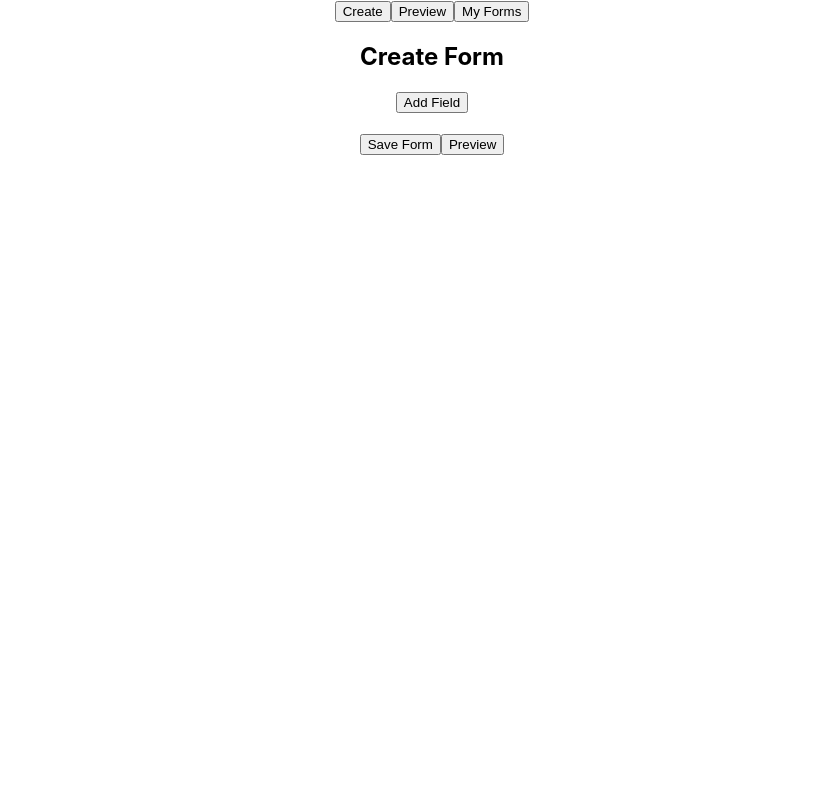
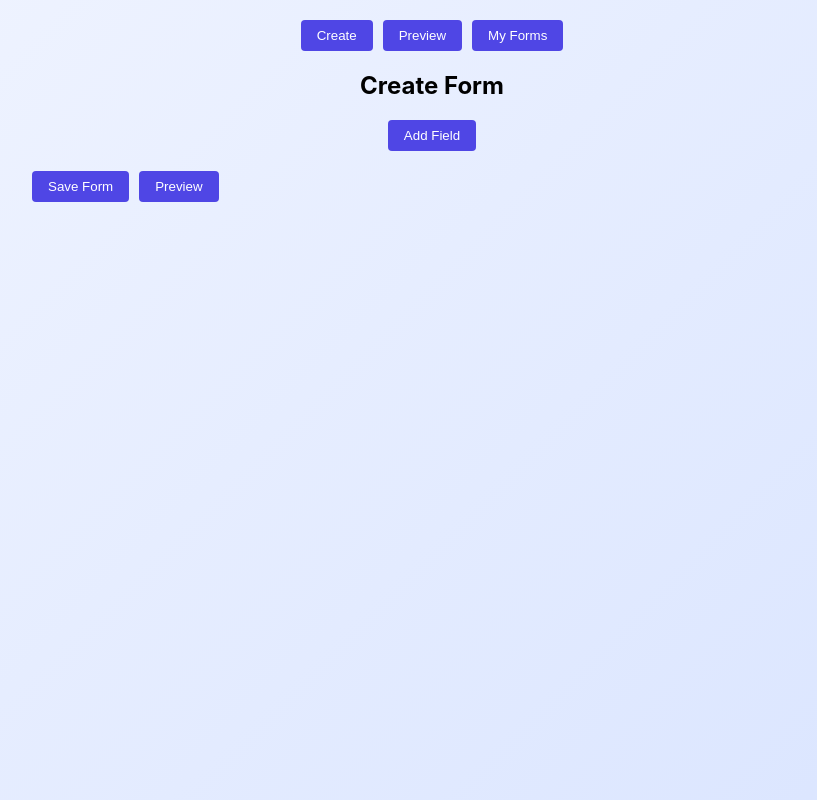
Before and after one commit to Bharatchoudhary11/upliance, a React (Create React App) app in the folder upliance/: page / in a window 1280 px wide. Shown: the whole page, without its empty margins (208-1025 px from the left). Built offline with nearby package versions, Linux system fonts and the light colour scheme.

Commit message:
chore: replace tailwind with custom css

```diff
--- a/upliance/package.json
+++ b/upliance/package.json
@@ -10,15 +10,13 @@
     "react": "^18.2.0",
     "react-dom": "^18.2.0",
     "react-scripts": "5.0.1",
-    "tailwindcss": "^4.1.11",
     "web-vitals": "^2.1.4"
   },
   "scripts": {
     "start": "react-scripts start",
     "build": "react-scripts build",
     "test": "react-scripts test",
-    "eject": "react-scripts eject",
-    "postinstall": "patch -p1 < patches/react-scripts+5.0.1.patch"
+    "eject": "react-scripts eject"
   },
   "eslintConfig": {
     "extends": [
@@ -39,7 +37,6 @@
     ]
   },
   "devDependencies": {
-    "@tailwindcss/postcss": "^4.1.0",
     "autoprefixer": "^10.4.21",
     "postcss": "^8.5.6"
   }
--- a/upliance/src/App.js
+++ b/upliance/src/App.js
@@ -46,7 +46,7 @@ function App() {
 
   return (
     <div className="App">
-      <nav style={{ marginBottom: '20px' }}>
+      <nav className="nav-bar">
         <button onClick={() => setPage('create')}>Create</button>
         <button onClick={() => setPage('preview')}>Preview</button>
         <button onClick={() => setPage('myforms')}>My Forms</button>
--- a/upliance/src/index.css
+++ b/upliance/src/index.css
@@ -7,6 +7,8 @@ body {
     sans-serif;
   -webkit-font-smoothing: antialiased;
   -moz-osx-font-smoothing: grayscale;
+  background: linear-gradient(135deg, #f0f4ff 0%, #d9e4ff 100%);
+  min-height: 100vh;
 }
 
 code {
--- a/upliance/src/styles.css
+++ b/upliance/src/styles.css
@@ -1,25 +1,111 @@
+/* Layout */
+.nav-bar {
+  display: flex;
+  justify-content: center;
+  gap: 10px;
+  margin-bottom: 20px;
+}
+
+.App {
+  max-width: 800px;
+  margin: 0 auto;
+  padding: 20px;
+}
+
 .field-editor {
-  border: 1px solid #ccc;
-  padding: 10px;
-  margin-bottom: 10px;
+  background: #ffffff;
+  border-radius: 8px;
+  box-shadow: 0 2px 4px rgba(0, 0, 0, 0.1);
+  padding: 15px;
+  margin-bottom: 15px;
+  animation: fadeIn 0.5s ease;
 }
 
 .form-actions {
+  display: flex;
+  gap: 10px;
   margin-top: 20px;
 }
 
 .preview-field {
-  margin-bottom: 10px;
+  margin-bottom: 15px;
+  animation: fadeIn 0.5s ease;
 }
 
-.error-text {
-  color: red;
+/* Inputs */
+input,
+textarea,
+select {
+  width: 100%;
+  padding: 8px;
+  margin-top: 4px;
+  border: 1px solid #ccc;
+  border-radius: 4px;
+  transition: border-color 0.3s;
+}
+
+input:focus,
+textarea:focus,
+select:focus {
+  outline: none;
+  border-color: #4f46e5;
+}
+
+/* Buttons */
+button {
+  background: #4f46e5;
+  border: none;
+  color: #fff;
+  padding: 8px 16px;
+  border-radius: 4px;
+  cursor: pointer;
+  transition: background 0.3s ease, transform 0.2s ease;
+}
+
+button:hover {
+  background: #4338ca;
+  transform: translateY(-2px);
+}
+
+.back-button {
+  background: #6b7280;
+  margin-left: 10px;
+}
+
+.back-button:hover {
+  background: #4b5563;
 }
 
 .form-list-item {
   margin-bottom: 5px;
 }
 
-.back-button {
-  margin-left: 10px;
+.error-text {
+  color: #dc2626;
+  margin-top: 4px;
+  font-size: 0.875rem;
+  animation: shake 0.3s;
 }
+
+@keyframes fadeIn {
+  from {
+    opacity: 0;
+    transform: translateY(10px);
+  }
+  to {
+    opacity: 1;
+    transform: translateY(0);
+  }
+}
+
+@keyframes shake {
+  0%, 100% {
+    transform: translateX(0);
+  }
+  25% {
+    transform: translateX(-4px);
+  }
+  75% {
+    transform: translateX(4px);
+  }
+}
```
Also changed, not shown: 2 other files (tests, documents, lock files or other folders).
